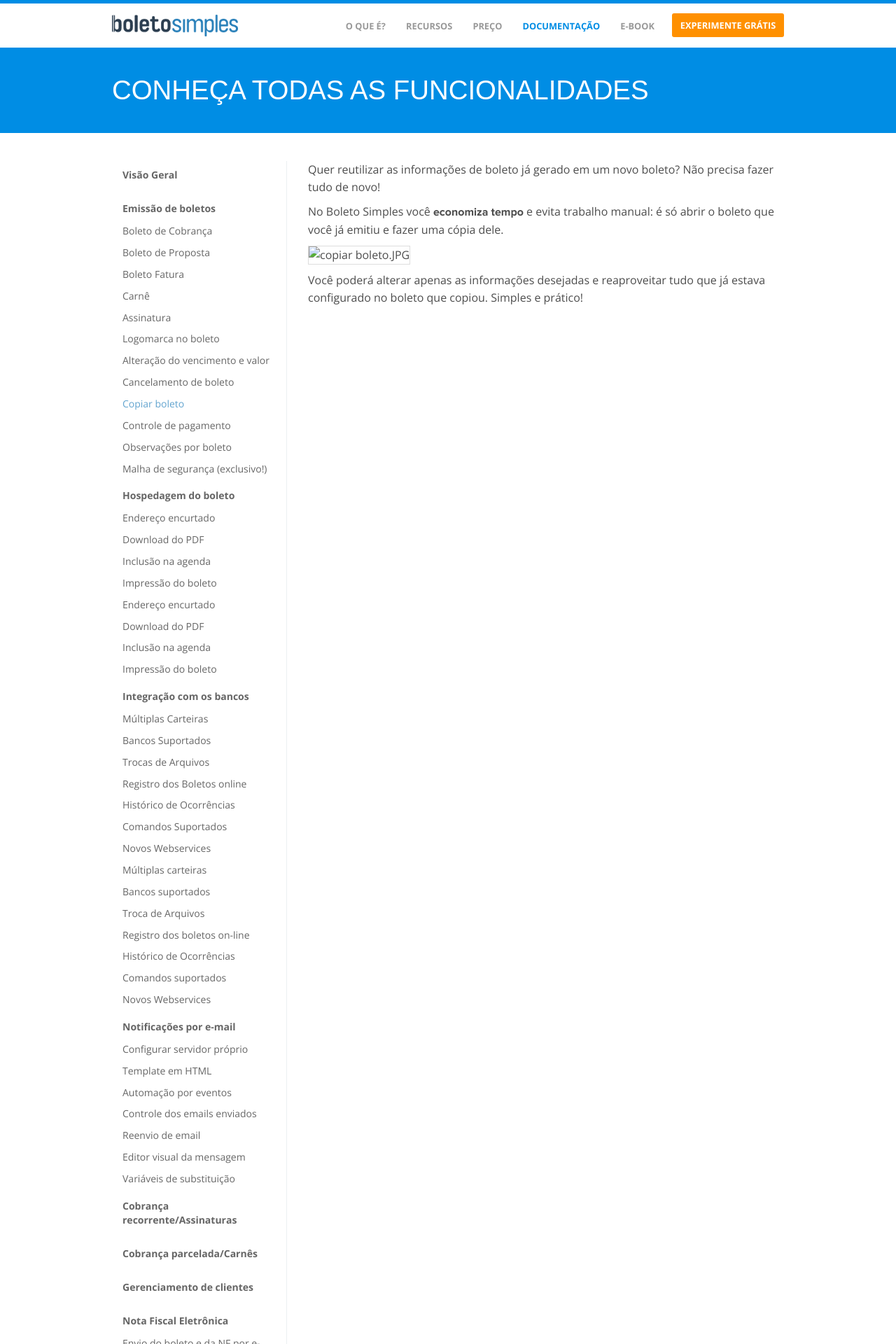
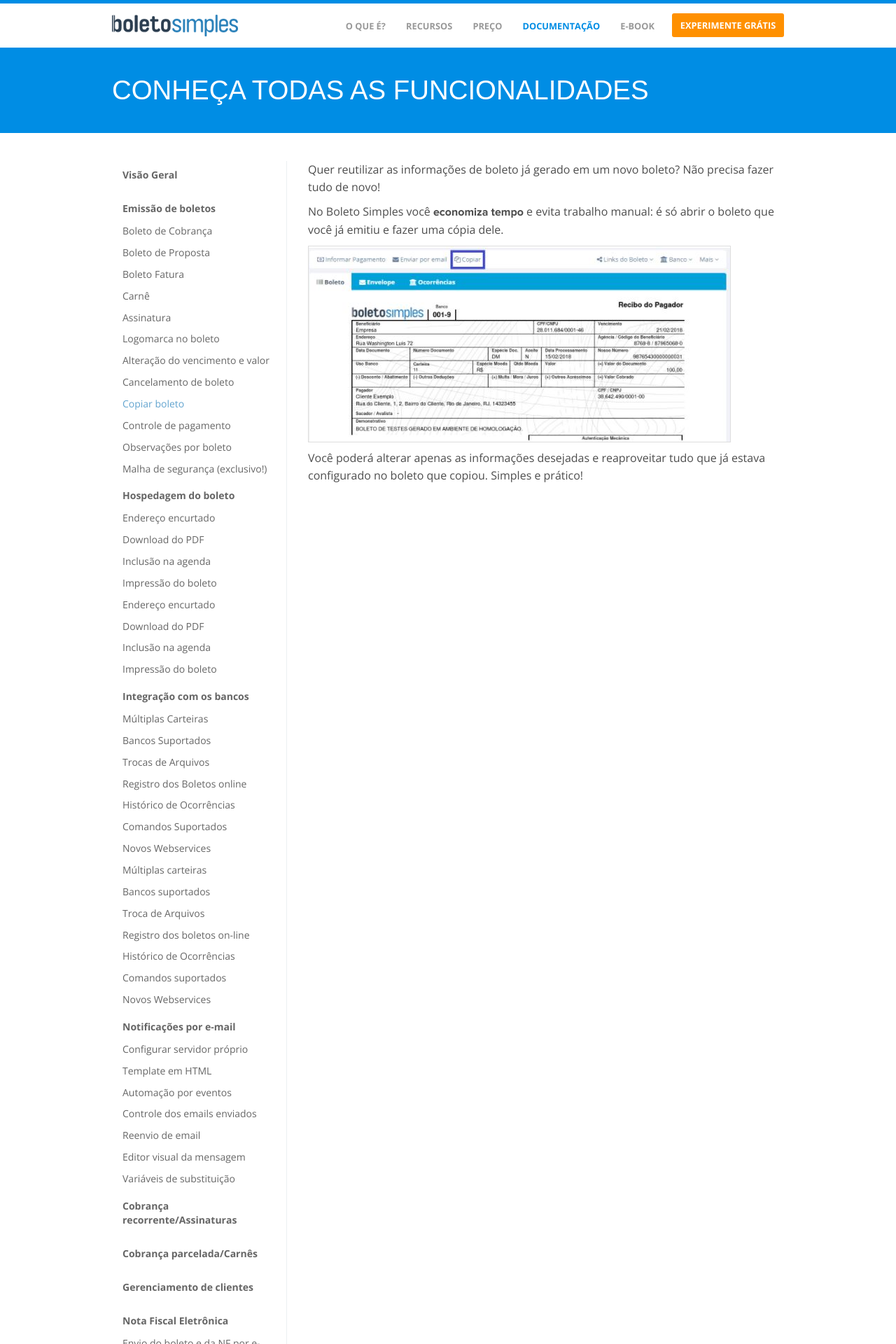
Before and after one commit to BoletoSimples/boletosimples-features, a Jekyll site: the page built from emissao-de-boletos/copiar-boleto.markdown, in a window 1280 px wide. Shown: the top 1920 px of the page at 70% size. Built offline with Jekyll 4.4.1, drawn with Linux system fonts in a browser that asks for light colours.

Commit message:
Updated Copiar Boleto

```diff
--- a/emissao-de-boletos/copiar-boleto.markdown
+++ b/emissao-de-boletos/copiar-boleto.markdown
@@ -8,6 +8,6 @@
 
 No Boleto Simples você **economiza tempo** e evita trabalho manual: é só abrir o boleto que você já emitiu e fazer uma cópia dele.
 
-![copiar boleto.JPG](/api/v2/sites/5a6e42d4b89c4264923706aa/source/_uploads/copiar%20boleto.JPG?download)
+![copiar boleto-26dc58.JPG](/uploads/copiar%20boleto-26dc58.JPG)
 
 Você poderá alterar apenas as informações desejadas e reaproveitar tudo que já estava configurado no boleto que copiou. Simples e prático!
```
